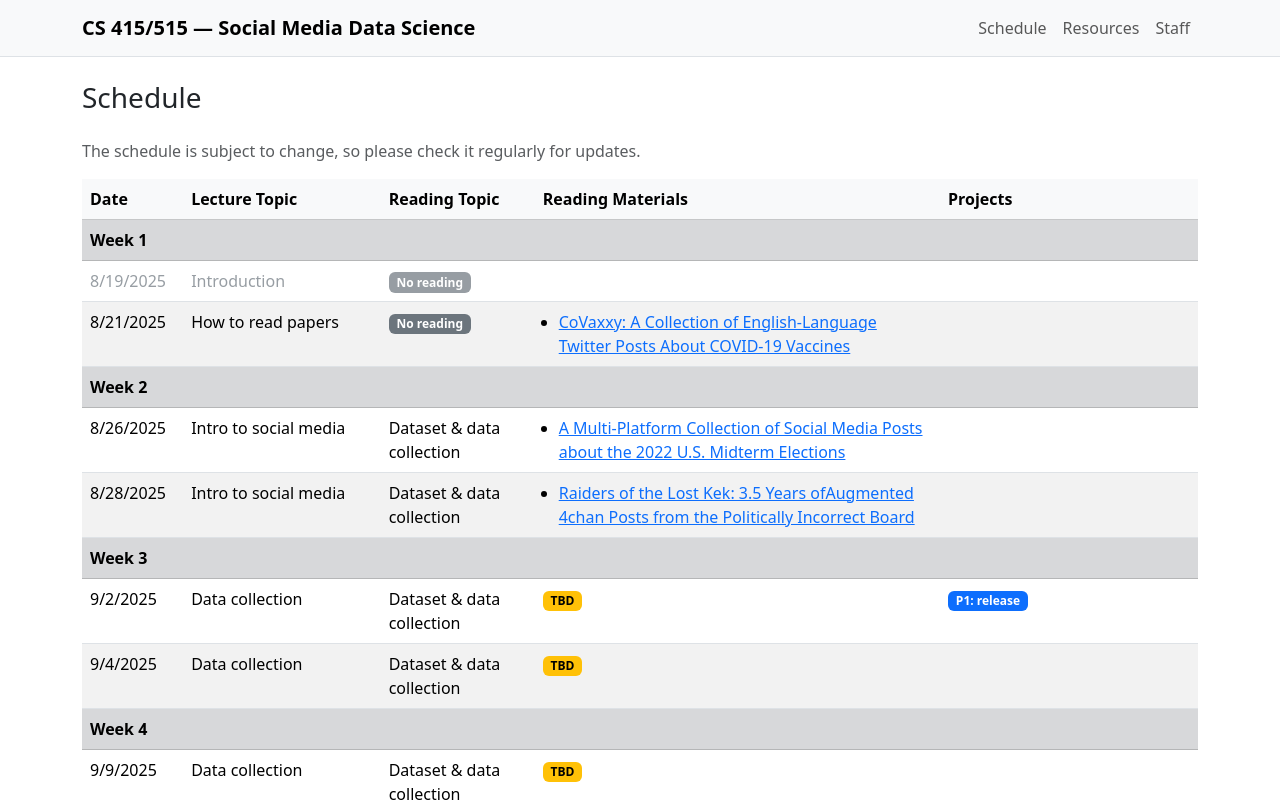
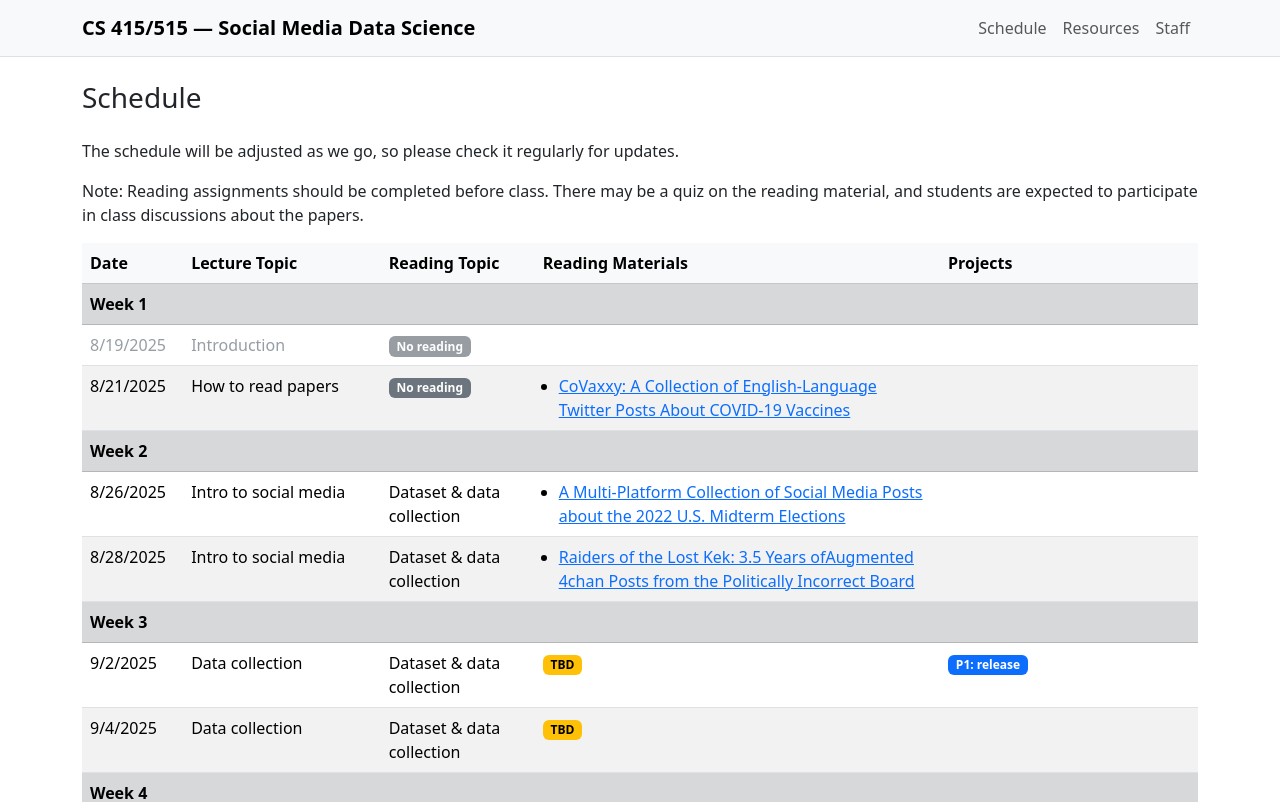
Before and after one commit to YangKCLab/social-media-ds-course, a Vue app in the folder frontend/: page /schedule in a window 1280 px wide. Shown: the top 802 px of the page. Built offline with nearby package versions, Linux system fonts and the light colour scheme.

Commit message:
docs(schedule): update intro notes and reading expectations

```diff
--- a/frontend/src/pages/Schedule.vue
+++ b/frontend/src/pages/Schedule.vue
@@ -90,7 +90,8 @@ const isPast = (row) => {
 <template>
   <main class="container pb-5">
     <h1 class="h3 my-4">Schedule</h1>
-    <p class="text-muted">The schedule is subject to change, so please check it regularly for updates.</p>
+    <p>The schedule will be adjusted as we go, so please check it regularly for updates.</p>
+    <p>Note: Reading assignments should be completed before class. There may be a quiz on the reading material, and students are expected to participate in class discussions about the papers.</p>
 
     <div class="table-responsive">
       <table class="table table-striped table-hover align-middle">
```
